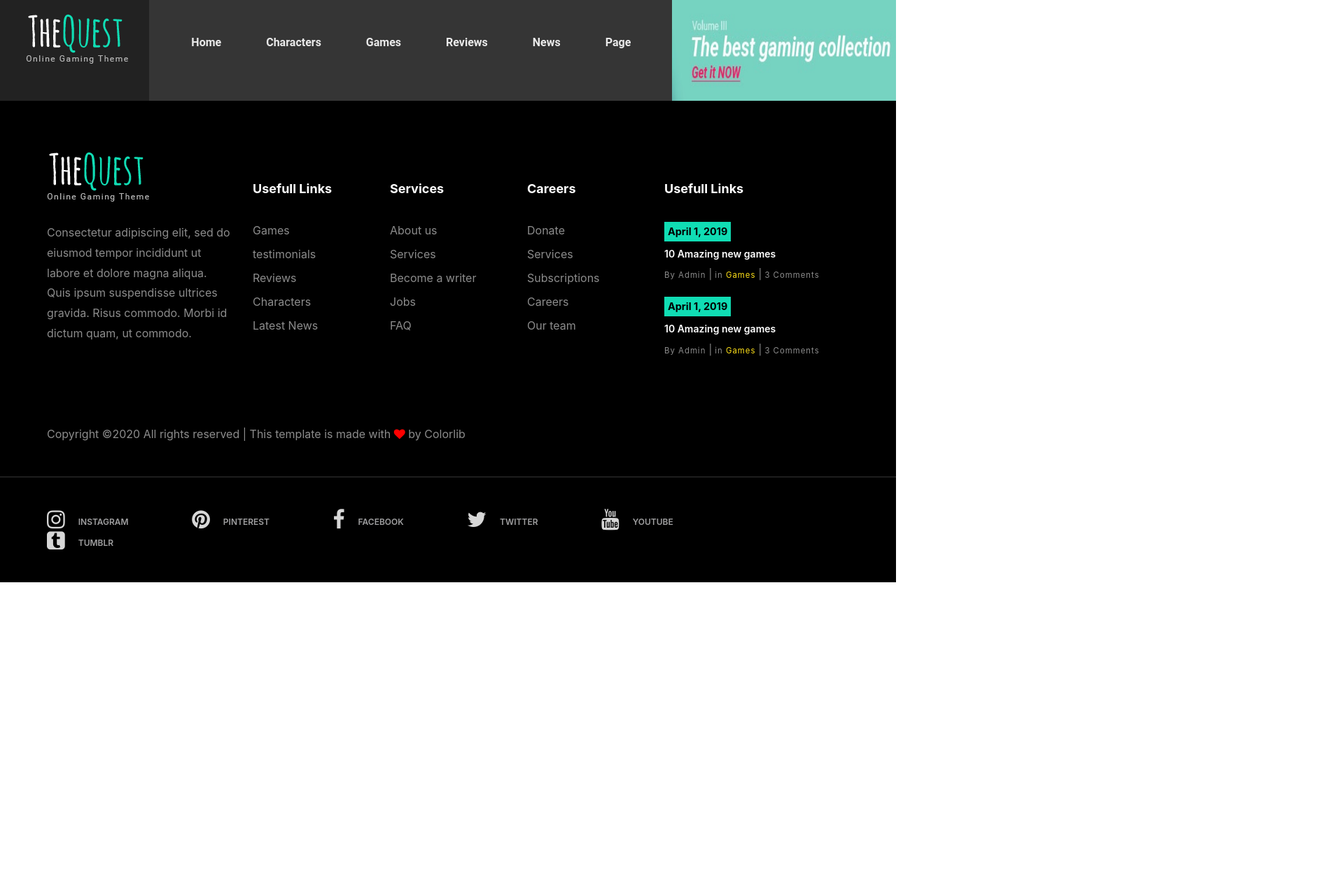
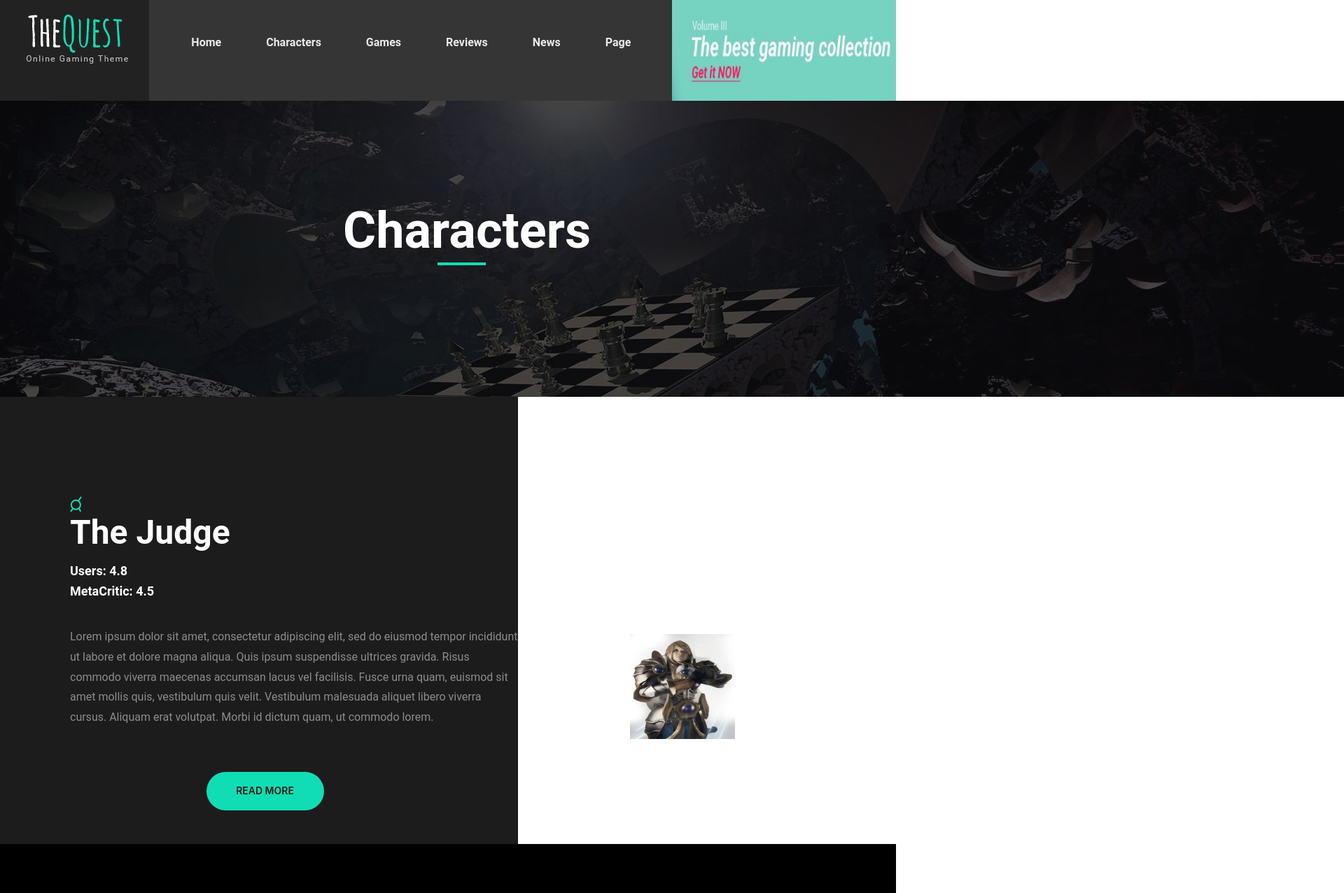
Before and after one commit to Telmxn/GamingSiteWebApplication, a plain HTML site: page characters.html in a window 1280 px wide. Shown: the top 1276 px of the page at 70% size, 1920 px wide, since content can reach past the window. Before the commit the page ends 832 px from the top, so only its background shows below. Drawn offline with nearby package versions, Linux system fonts and the light colour scheme.

```diff
--- a/characters.html
+++ b/characters.html
@@ -6,7 +6,7 @@
     <meta name="viewport" content="width=device-width, initial-scale=1.0">
     <link rel="stylesheet" href="https://stackpath.bootstrapcdn.com/bootstrap/4.5.0/css/bootstrap.min.css" integrity="sha384-9aIt2nRpC12Uk9gS9baDl411NQApFmC26EwAOH8WgZl5MYYxFfc+NcPb1dKGj7Sk" crossorigin="anonymous">
     <link rel="stylesheet" href="https://cdnjs.cloudflare.com/ajax/libs/font-awesome/4.7.0/css/font-awesome.min.css">
-    <link rel="stylesheet" href="css/contact.css">
+    <link rel="stylesheet" href="css/characters.css">
     <link rel="stylesheet" href="css/header.css">
     <link rel="stylesheet" href="css/footer.css">
     <meta http-equiv="X-UA-Compatible" content="ie=edge">
@@ -42,9 +42,29 @@
         </div>
     </header>
     <main>
-        <div class="container">
+        <div class="container-fluid">
             <div class="row">
+                <div  class="header-bg">
+                    <img src="img/header-bg/1.jpg" class="head-bg-img" alt="">
+                </div>
+                <h2 class="caption-bg">Characters</h2>
 
+                <div class="character-info">
+                    <div class="dv-character">
+                            <img src="img/game-characters/title-icon.png" class=""  alt="">
+                    <h2 >The Judge</h2>
+                    <h5>Users: 4.8</h5>
+                    <h5>MetaCritic: 4.5</h5>
+                    <p>Lorem ipsum dolor sit amet, consectetur adipiscing elit, sed do eiusmod tempor incididunt ut labore et dolore magna aliqua. Quis ipsum suspendisse ultrices gravida. Risus commodo viverra maecenas accumsan lacus vel facilisis. Fusce urna quam, euismod sit amet mollis quis, vestibulum quis velit. Vestibulum malesuada aliquet libero viverra cursus. Aliquam erat volutpat. Morbi id dictum quam, ut commodo lorem.</p>
+                   <div  class="character-image">
+                    <img src="img/game-characters/1.png" alt="">
+                    <input type="submit" class="readmore1-btn" value="READ MORE">
+                   </div>
+                    </div>
+
+
+
+                </div>
             </div>
         </div>
     </main>
--- a/css/characters.css
+++ b/css/characters.css
@@ -0,0 +1,116 @@
+.header-bg::after{
+    position: absolute;
+    content: '';
+    width: 100%;
+    height: 100%;
+    left: 0;
+    top: 0;
+    background-color: #0d0d11;
+    opacity: 0.74;
+    z-index: 1;
+}
+
+.header-bg{
+    position: relative;
+}
+
+
+
+.caption-bg{
+    margin-top: -280px;
+    margin-left: 490px;
+    z-index: 1;
+    color: #ffffff;
+    font-family: Roboto, sans-serif;
+    font-size: 72px;
+    line-height: 86.4px;
+    font-weight: 700;
+    text-align: center;
+    position: relative;
+}
+
+
+.caption-bg::after{
+position: absolute;
+content: '';
+width: 69px;
+height: 4px;
+background-color: #10DDB4;
+top: 88px;
+right: 150px;
+}
+
+
+.character-info{
+    background-color: #1C1C1C;
+
+}
+
+.dv-character{
+    margin-left: 100px;
+    margin-top: 140px;
+}
+
+.character-info > img{
+    margin: 100px 0px 0px 55px;
+}
+
+.readmore1-btn{
+    color: #161616;
+    background-color:#10ddb4;
+    font-size: 14px;
+    line-height: 14px;
+    font-weight: 600;
+    width: 168px;
+    height: 55px;
+    border-radius: 40px;
+    border: none;
+    margin-left: -160px;
+}
+
+
+ .character-info .div-character > h2{
+    color: #ffffff;
+    font-family: Roboto, sans-serf;
+
+}
+
+.dv-character > p{ width: 640px;
+
+}
+
+.character-image > img{
+    position: relative;
+    left: 600px;
+    top: -150px;
+    width: 150px;
+    height: 150px;
+    margin-left: 200px;
+
+}
+
+.dv-character >h2{
+    color: #ffffff;
+    font-family: Roboto, sans-serif;
+    font-size: 48px;
+    line-height: 57.6px;
+    font-weight: 700;
+    margin-bottom: 15px;
+}
+
+.dv-character > h5{
+    color: #ffffff;
+    font-family: Roboto, sans-serif;
+    font-size: 18px;
+    line-height: 21.6px;
+    font-weight: 700;
+}
+
+.dv-character > p{
+    color: #8c8c8c;
+    font-family: Roboto, sans-serif;
+    font-size: 16px;
+    line-height: 28.8px;
+    font-weight: 400;
+    margin-top: 40px;
+}
```
Also changed, not shown: css/style.css (+44 -0 lines).
